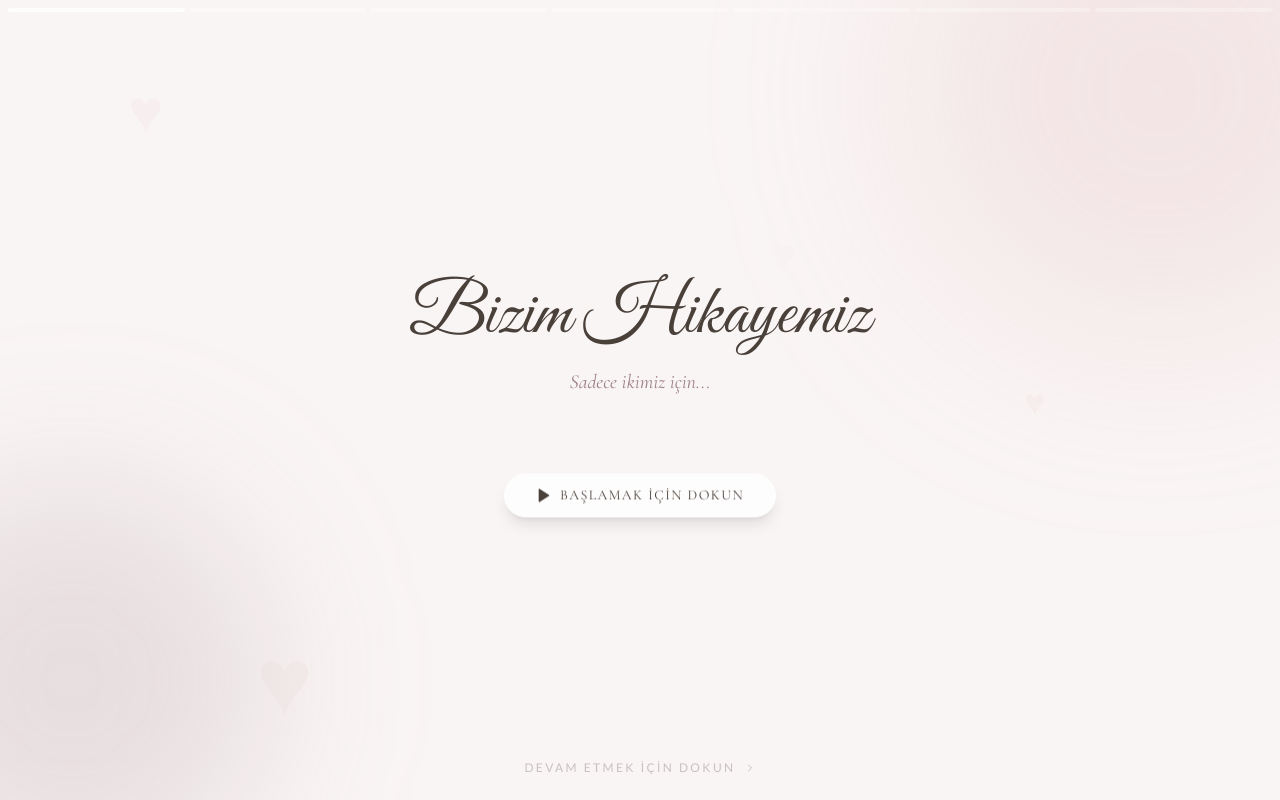
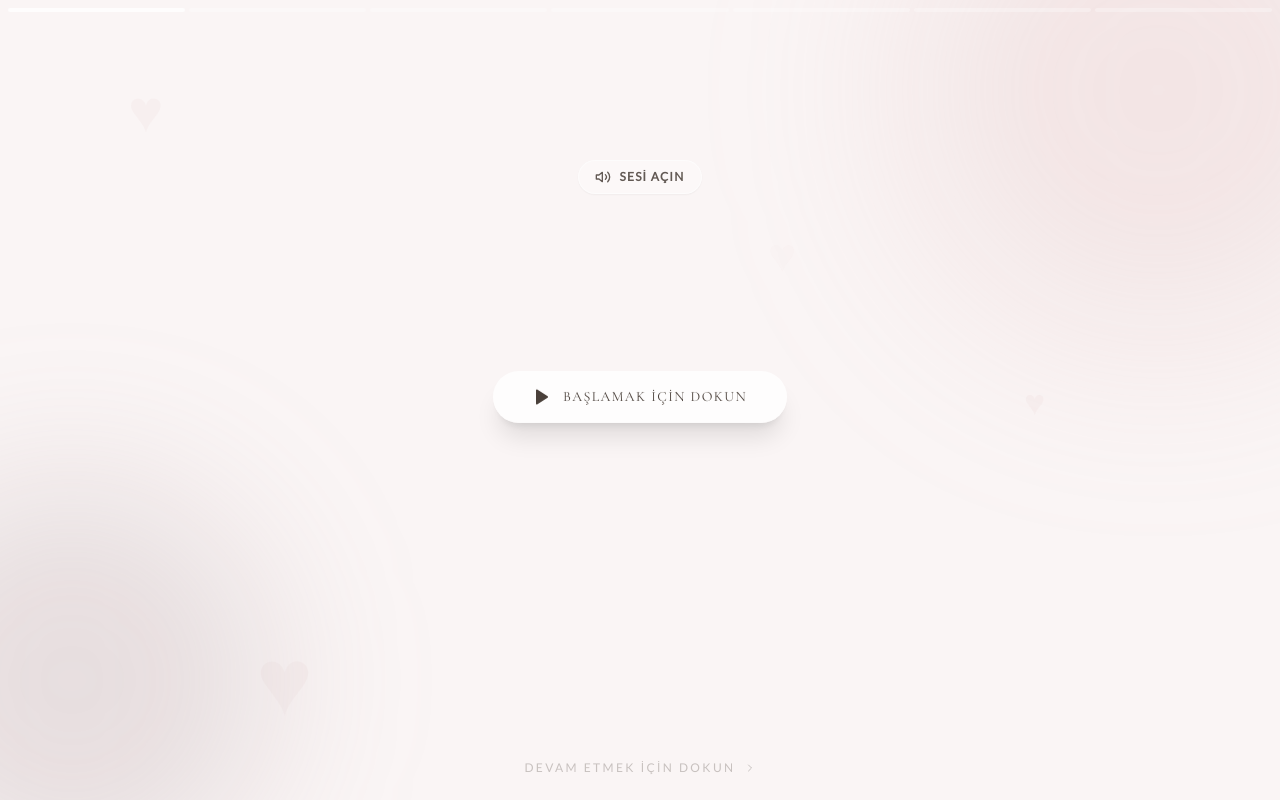
Before and after one commit to akifaltintas/seymaakif, a React (Vite) app: page / in a window 1280 px wide. Built offline with nearby package versions, Linux system fonts and the light colour scheme.

Commit message:
feat: Add audio prompt and hide intro text
Introduces a visual prompt to unmute audio and hides the intro title and text to enhance the surprise element of the romantic story.

```diff
--- a/App.tsx
+++ b/App.tsx
@@ -1,5 +1,5 @@
 import React, { useState, useRef, useEffect, useCallback } from 'react';
-import { Play, Music, Heart, ChevronRight } from 'lucide-react';
+import { Play, Music, Heart, ChevronRight, Volume2 } from 'lucide-react';
 import { SLIDES, YOUTUBE_VIDEO_ID } from './constants';
 import { SlideType } from './types';
 import ProgressBar from './components/ProgressBar';
@@ -83,12 +83,21 @@ const App: React.FC = () => {
     switch (currentSlide.type) {
       case SlideType.INTRO:
         return (
-          <div className="flex flex-col items-center justify-center h-full text-center px-6 animate-fade-in">
-            <h1 className="font-script text-7xl mb-4 text-romantic-text">{currentSlide.title}</h1>
-            <p className="font-serif text-xl italic text-romantic-secondary mb-12">{currentSlide.text}</p>
-            <div className="animate-bounce mt-8">
-              <button className="bg-white/80 backdrop-blur-sm px-8 py-3 rounded-full shadow-lg text-romantic-text font-serif tracking-widest uppercase text-sm flex items-center gap-2">
-                <Play size={16} className="fill-current" />
+          <div className="flex flex-col items-center justify-center h-full text-center px-6 animate-fade-in relative">
+
+            {/* Sesi Açın Uyarısı */}
+            <div className="absolute top-[20%] animate-pulse-slow">
+              <div className="flex items-center gap-2 bg-white/40 backdrop-blur-sm px-4 py-2 rounded-full border border-white/60 shadow-sm">
+                <Volume2 size={16} className="text-romantic-text" />
+                <span className="text-xs font-sans tracking-widest uppercase text-romantic-text font-semibold">Sesi Açın</span>
+              </div>
+            </div>
+
+            {/* Sürpriz olması için başlık ve metin kaldırıldı, sadece buton kaldı */}
+
+            <div className="animate-bounce">
+              <button className="bg-white/80 backdrop-blur-sm px-10 py-4 rounded-full shadow-xl text-romantic-text font-serif tracking-widest uppercase text-sm flex items-center gap-3 transform hover:scale-105 transition-transform duration-300">
+                <Play size={18} className="fill-current" />
                 Başlamak İçin Dokun
               </button>
             </div>
```
